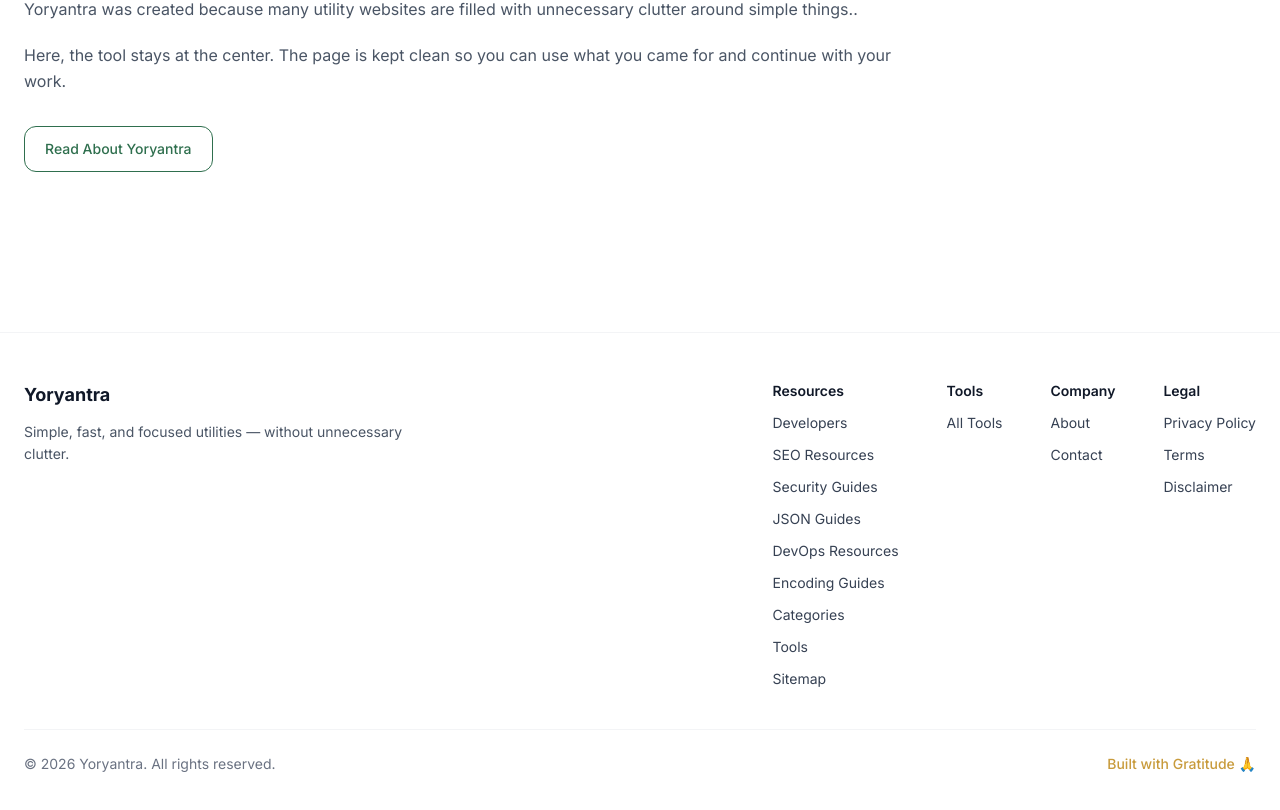
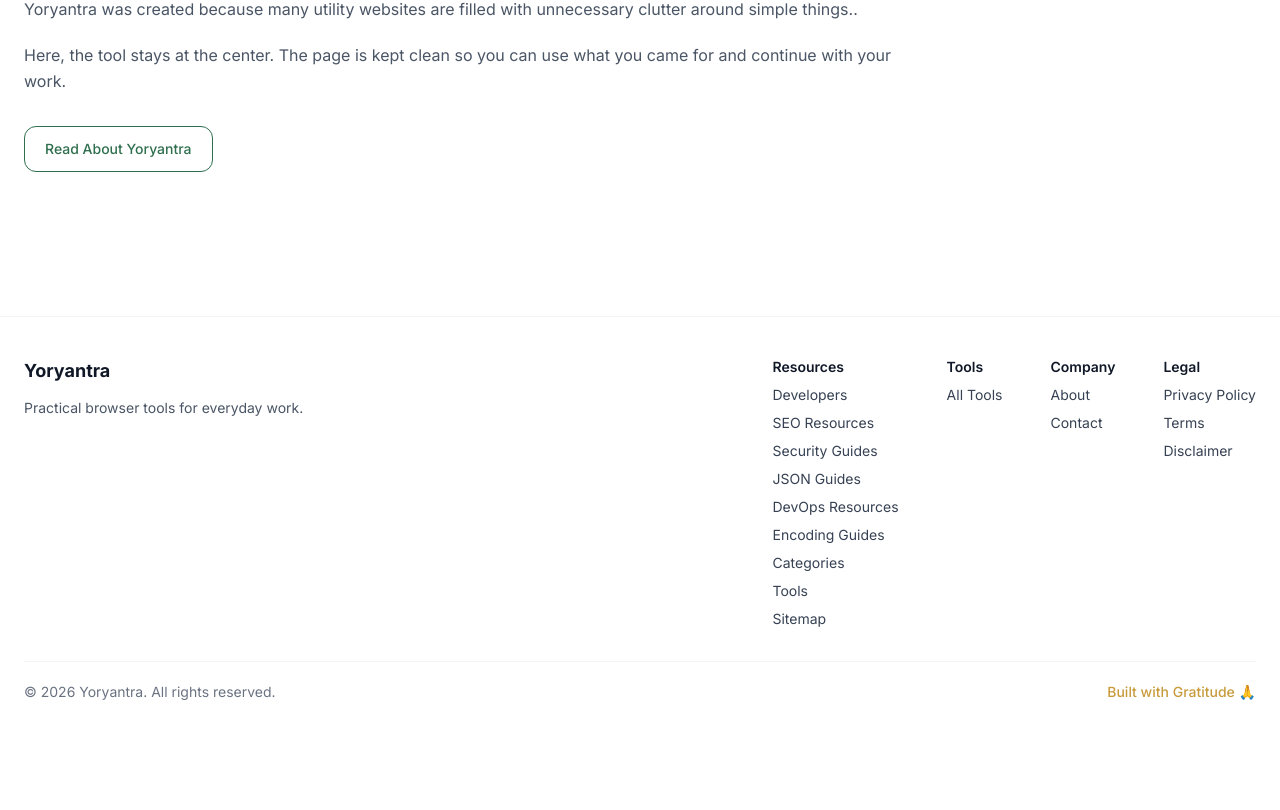
Before and after one commit to vaarunsonawwane-ops/yoryantra-new, a Next.js app: page / in a window 1280 px wide. Shown: the part 1689-2499 px from the top of the page. After the commit the page ends 2431 px from the top, so only its background shows below. Built offline with nearby package versions, Linux system fonts and the light colour scheme.

Commit message:
Footer alignment fixed

```diff
--- a/app/components/Footer.tsx
+++ b/app/components/Footer.tsx
@@ -2,11 +2,11 @@ import Link from "next/link";
 
 export default function Footer() {
   return (
-    <footer className="border-t border-gray-100 bg-white mt-20">
-      <div className="max-w-7xl mx-auto px-6 py-12">
+	<footer className="border-t border-gray-100 bg-white mt-16">
+	  <div className="max-w-7xl mx-auto px-6 py-10">
 
         {/* TOP SECTION */}
-        <div className="flex flex-col md:flex-row justify-between gap-12">
+        <div className="flex flex-col md:flex-row items-start justify-between gap-8">
 
           {/* BRAND */}
           <div className="max-w-sm">
@@ -15,7 +15,7 @@ export default function Footer() {
             </h2>
 
             <p className="mt-3 text-sm leading-relaxed text-gray-600">
-              Simple, fast, and focused utilities — without unnecessary clutter.
+              Practical browser tools for everyday work.
             </p>
           </div>
 
@@ -23,7 +23,7 @@ export default function Footer() {
           <div className="flex flex-wrap gap-12 text-sm">
 
 			{/* RESOURCES */}
-			<div className="flex flex-col gap-3">
+			<div className="flex flex-col gap-2">
 			  <p className="font-semibold text-gray-900">
 				Resources
 			  </p>
@@ -95,7 +95,7 @@ export default function Footer() {
 			</div>
 
             {/* TOOLS */}
-            <div className="flex flex-col gap-3">
+            <div className="flex flex-col gap-2">
               <p className="font-semibold text-gray-900">
                 Tools
               </p>
@@ -109,7 +109,7 @@ export default function Footer() {
             </div>
 
             {/* COMPANY */}
-            <div className="flex flex-col gap-3">
+            <div className="flex flex-col gap-2">
               <p className="font-semibold text-gray-900">
                 Company
               </p>
@@ -130,7 +130,7 @@ export default function Footer() {
             </div>
 
             {/* LEGAL */}
-            <div className="flex flex-col gap-3">
+            <div className="flex flex-col gap-2">
               <p className="font-semibold text-gray-900">
                 Legal
               </p>
@@ -162,7 +162,7 @@ export default function Footer() {
         </div>
 
         {/* BOTTOM BAR */}
-        <div className="border-t border-gray-100 mt-10 pt-6 flex flex-col md:flex-row items-start md:items-center justify-between gap-3 text-sm text-gray-500">
+        <div className="border-t border-gray-100 mt-8 pt-5 flex flex-col md:flex-row items-start md:items-center justify-between gap-2 text-sm text-gray-500">
 
           <p>
             © {new Date().getFullYear()} Yoryantra. All rights reserved.
```
